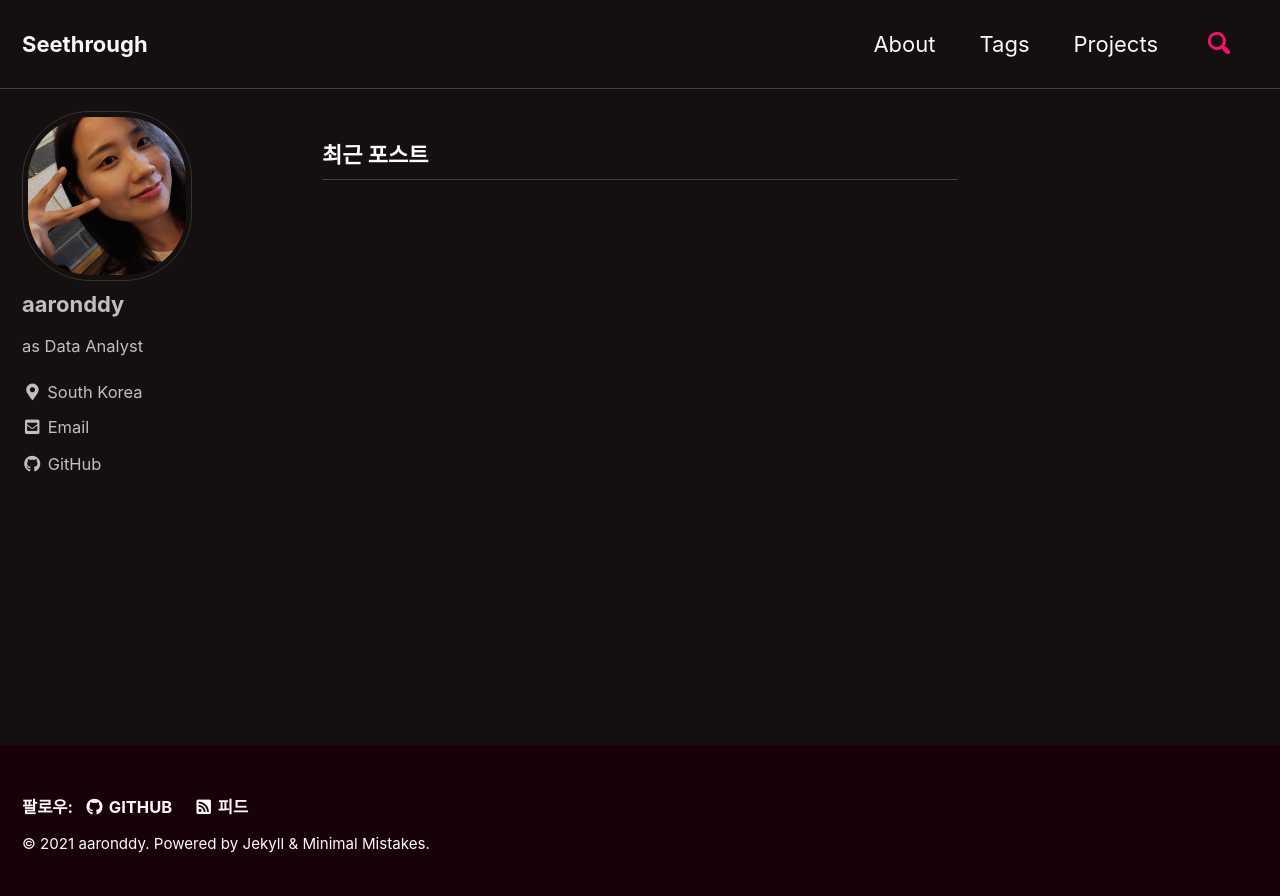
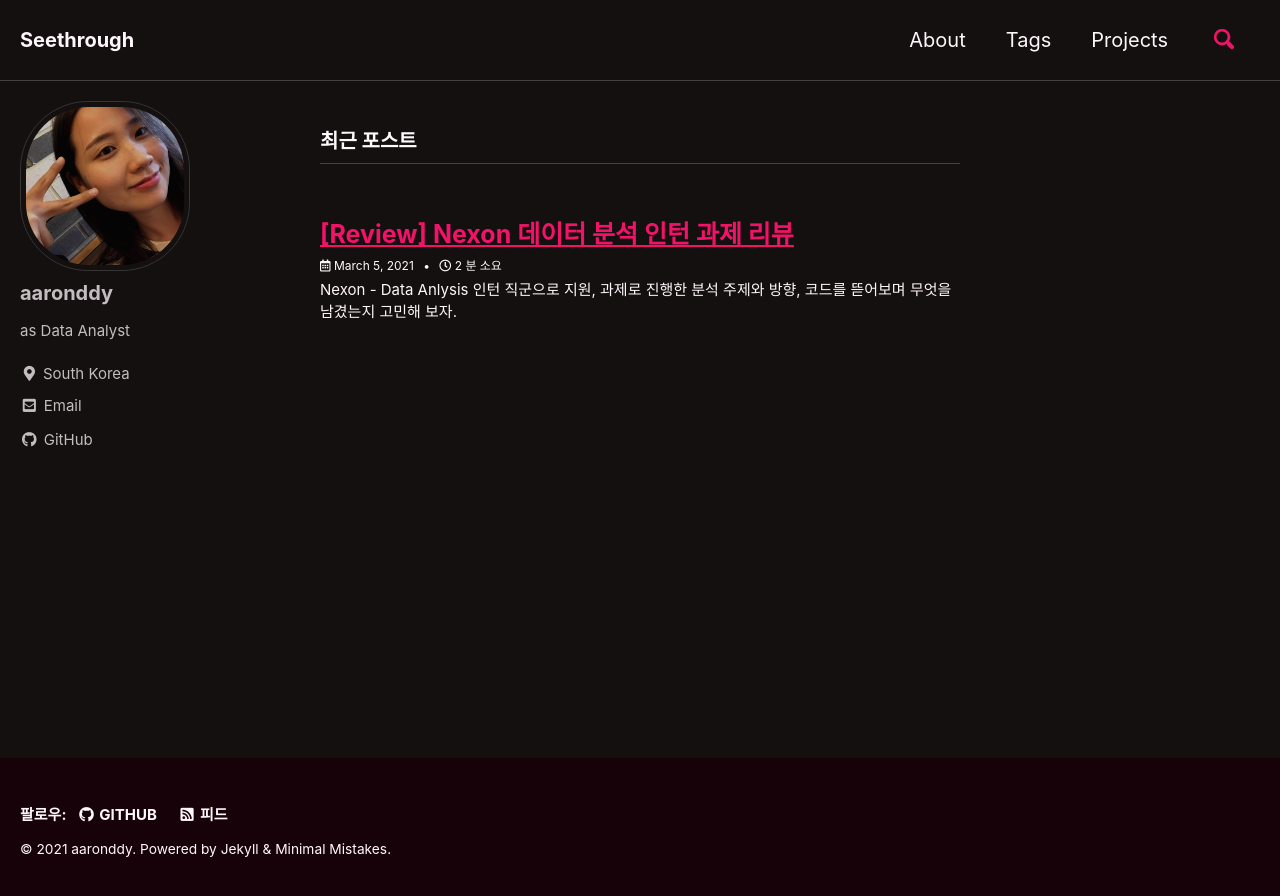
Before and after one commit to aaronddy/aaronddy.github.io, a Jekyll site: the page built from index.html, in a window 1280 px wide. Shown: the top 896 px of the page. Built offline with Jekyll 4.4.1, drawn with Linux system fonts in a browser that asks for light colours; cached includes are drawn as plain includes; some web fonts are replaced; the list of posts is cut into pages by our own code.

Commit message:
first blogging-Nexton assignment Review and change font type

```diff
--- /dev/null
+++ b/_posts/2021-03-05-review-Nexon-assignment.md
@@ -0,0 +1,84 @@
+---
+title:  "[Review] Nexon 데이터 분석 인턴 과제 리뷰"
+excerpt: "Nexon - Data Anlysis 인턴 직군으로 지원, 과제로 진행한 분석 주제와 방향, 코드를 뜯어보며 무엇을 남겼는지 고민해 보자."
+
+categories:
+  - Review
+tags:
+  - [Review, DataAnlysis, Python, Algorithm]
+
+toc: true
+toc_sticky: true
+
+date: 2021-03-05
+last_modified_at: 2021-03-08
+---
+
+# 1. 분석 방향
+### 주제: 서비스 현황 분석과 서비스 관계분석, 유저 세그먼트
+<br>
+<strong>**데이터 컬럼 설명</strong>
+- monthCode: 날짜(월 단위)
+- serviceId: 서비스 id
+- userId: 유저 id
+- timeSpent: 방문 시간(분 단위)
+- numberOfDays 방문 일수 (일 단위)
+- timePerDay: 유저의 일일 평균이용시간(timeSpent / numberOfDays, 해당 컬럼은 제가 추가한 컬럼입니다.)
+
+<ol>
+1. 2020년의 전체 서비스 현황을 요약하기<br>
+  * 전반적인 서비스의 현황을 어떻게 살펴보는 게 좋을지 고민했습니다. 일단 각 카테고리 별 서비스 이용 현황을 살펴보는 게 좋겠다고 생각했습니다.
+<ol>
+1) 2020년 '월별 중복 포함 유저 수'와 '월별 중복 제외 유저 수' 현황 비교<br>
+2) 2020년 서비스별 이용자 수 현황 및 이용자 수가 높은 서비스 파악<br>
+3) 2020년 서비스별 '일일 평균 이용시간' 현황(mean, median)<br>
+4) 2020년 서비스별 '한달 이용 일수' 현황(mean, median)<br>
+5) 2020년 유저별 서비스 이용 횟수 현황<br>
+</ol>
+<br>
+2. 각 서비스별로 특이사항이 있는지 찾아보고 발견한 내용을 설명하기<br>
+  * 각각의 서비스를 하나씩 고려해서 찾아보지 않고, 위에서 진행한 서비스 현황으로 얻은 결과를 바탕으로 필터링을 진행했습니다. 필터링 된 서비스들이 보여주는 결과로 토대로 '무엇을' 의미하는지 해석해 보았습니다.
+<ol>
+1) 어떤 서비스가 상대적으로 높은 <u>고정 유저 수</u>를 확보하고 있을까?<br>
+<ul>
+- '서비스 별 이용자 수' <u>랭킹 3위</u>의 서비스 필터링 => 해당 서비스의 <u>이용자 수 평균과 표준편차</u>를 구한 후, <strong>표준편차가 가장 작은 서비스</strong>가 무엇인지 살펴보았습니다.<br>
+</ul>
+2) 매달 이용자 수가 안정적인 서비스는 무엇일까?<br>
+<ul>
+- '안정적'인 서비스는 <strong>서비스별 이용자 수 변동이 크지 않음</strong>이라고 정의하였습니다.<br>
+- 월별 서비스 이용자수의 평균, 표준편차 분포 및 <strong>'변동계수'</strong>를 비교하여 <u>매달 이용자 수가 가장 '안정적'이라고 할 수 있는 서비스가 무엇</u>인지 파악해 보았습니다.
+</ul>
+3) 각 서비스의 일일 접속시간은 안정적인가?<br>
+<ul>
+- '서비스 별 일일 평균 이용시간' <u>랭킹 3위</u>의 서비스 필터링 => 월별 해당 서비스의 <u>일일 평균시간의 평균과 표준편차</u>를 구한 후, <strong>분포 및 '변동계수'</strong>를 비교했습니다.<br>
+- 그 결과를 바탕으로 <u>헤딩 서비스의 일일 접속시간은 '안정적'</u>인지 파악해 보았습니다.
+</ul>
+4) 각 서비스의 한달 이용 일수 분포는 어떻게 될까?<br>
+<ul>
+- '서비스 별 이용 일수' <u>랭킹 3위</u>의 서비스 필터링 => 월별 해당 서비스의 <u>이용일수 평균, 표준편차</u>를 구한 후, <strong>표준편차가 작은 서비스</strong>가 무엇인지 살펴보았습니다.<br>
+
+</ul>
+</ol>
+3. 각 서비스들 사이의 관계를 분석해서 서비스 기획에 활용할 만한 게 있다면 제안하기<br>
+<ul>
+- 유저들 중 서비스 이용 횟수가 높은 유저들이 어떤 서비스를 이용했고, 해당 서비스 세트에 <u>'연관규칙분석(Association Rules)'</u>을 적용해 <strong>서비스간 연관성이 높은 세트가 무엇인지</strong> 확인하고 분석해 보았습니다. 이는 <em>연관성이 높은 서비스 세트를 파악해 추천 시스템</em>으료 활용 가능하지 않을까 생각했습니다. <br>
+- '연관규칙분석'은 <u>"'A 서비스'를 이용하면 'B 서비스'도 이용하더라"</u>라는 서비스 간의 연관관계를 파악하기 위함이며, <em>Apriori 알고리즘</em>을 이용해 분석을 진행했습니다.<br>
+</ul>
+<br>
+4. 유저들을 여러 그룹으로 나눠서 관리하고자 하는데, 유저들의 특성을 분석해서 적절한 전략을 마련하기<br>
+<ol>
+1). feature별 상관관계는 어떠할까?<br>
+<ul>
+- 서비스 feature별 어떤 feature끼리 상관관계가 있는지 먼저 파악한 후, 관련 feature를 기준으로 유저들을 그룹화할 수 있겠다고 생각했습니다.<br>
+- 3개의 요인 설정: 서비스별 유저 수('count_total_users'), 서비스별 일일 평균이용시간('time_mean'), 서비스별 한달 이용일수('days_mean')<br>
+</ul>
+2). '서비스별 유저 수'와 '서비스별 이용 일수'를 고려해 유저 분류 및 분석<br>
+3). '서비스별 일일 평균이용시간'과 '서비스별 이용 일수' 고려해 유저 분류 및 분석<br>
+</ol>
+</ol>
+
+# 2. 분석 코드
+
+# 3. 분석 결과
+
+# 4. 배운 점 및 느낀 점
--- a/_sass/minimal-mistakes/_reset.scss
+++ b/_sass/minimal-mistakes/_reset.scss
@@ -11,15 +11,15 @@ html {
   font-size: 16px;
 
   @include breakpoint($medium) {
-    font-size: 18px;
+    font-size: 14px;
   }
 
   @include breakpoint($large) {
-    font-size: 20px;
+    font-size: 17px;
   }
 
   @include breakpoint($x-large) {
-    font-size: 22px;
+    font-size: 20px;
   }
 
   -webkit-text-size-adjust: 100%;
--- a/_sass/minimal-mistakes/_variables.scss
+++ b/_sass/minimal-mistakes/_variables.scss
@@ -14,13 +14,13 @@ $indent-var: 1.3em !default;
 
 /* system typefaces */
 $serif: Georgia, Times, serif !default;
-$sans-serif: -apple-system, BlinkMacSystemFont, "Roboto", "Segoe UI",
+$sans-serif: 'RIDIBatang', -apple-system, BlinkMacSystemFont, "Roboto", "Segoe UI",
   "Helvetica Neue", "Lucida Grande", Arial, sans-serif !default;
 $monospace: Monaco, Consolas, "Lucida Console", monospace !default;
 
 /* sans serif typefaces */
 $sans-serif-narrow: $sans-serif !default;
-$helvetica: Helvetica, "Helvetica Neue", Arial, sans-serif !default;
+$helvetica: 'MapoGoldenPier',Helvetica, "Helvetica Neue", Arial, sans-serif !default;
 
 /* serif typefaces */
 $georgia: Georgia, serif !default;
--- a/assets/css/main.scss
+++ b/assets/css/main.scss
@@ -6,3 +6,24 @@
 
 @import "minimal-mistakes/skins/{{ site.minimal_mistakes_skin | default: 'default' }}"; // skin
 @import "minimal-mistakes"; // main partials
+
+@font-face {
+    font-family: 'MapoGoldenPier';
+    src: url('https://cdn.jsdelivr.net/gh/projectnoonnu/noonfonts_2001@1.1/MapoGoldenPierA.woff') format('woff');
+    font-weight: normal;
+    font-style: normal;
+}
+
+@font-face {
+    font-family: 'Binggrae';
+    src: url('https://cdn.jsdelivr.net/gh/projectnoonnu/noonfonts_one@1.0/Binggrae.woff') format('woff');
+    font-weight: normal;
+    font-style: normal;
+}
+
+@font-face {
+    font-family: 'RIDIBatang';
+    src: url('https://cdn.jsdelivr.net/gh/projectnoonnu/noonfonts_twelve@1.0/RIDIBatang.woff') format('woff');
+    font-weight: normal;
+    font-style: normal;
+}
```
